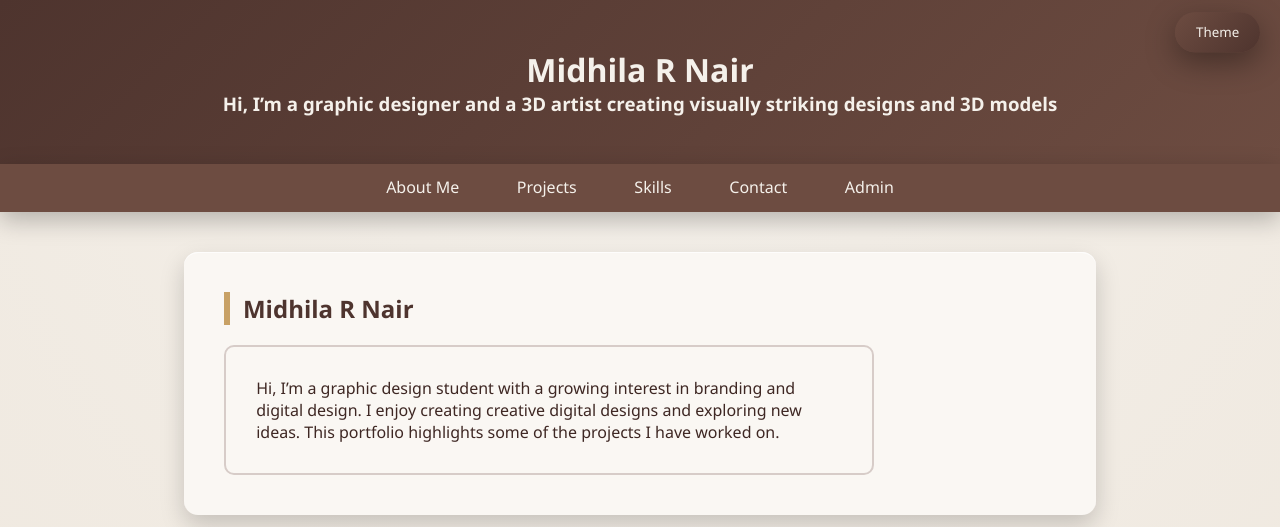
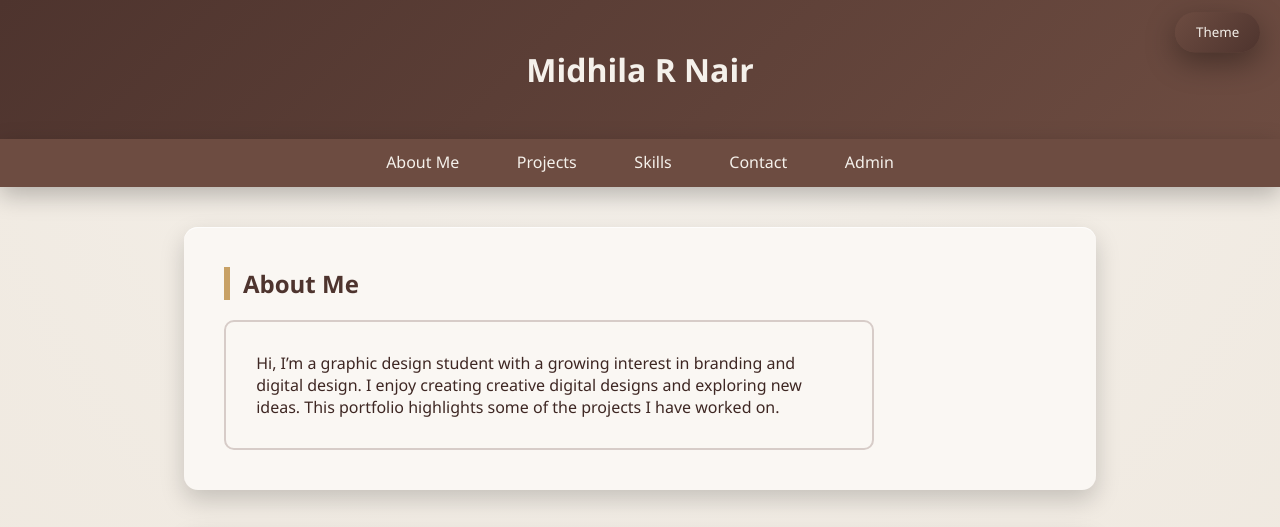
Before and after one commit to midhila345/Midhila.github.io, a plain HTML site: page index.html in a window 1280 px wide. Shown: the top 527 px of the page. Drawn offline with Linux system fonts and the light colour scheme.

Commit message:
updated file

```diff
--- a/index.html
+++ b/index.html
@@ -11,7 +11,7 @@
 
 <header class="header-section">
   <h1>Midhila R Nair</h1>
-  <h3>Hi, I’m a graphic designer and a 3D artist creating visually striking designs and 3D models</h3>
+
 </header>
 
 <nav class="nav-section">
@@ -30,7 +30,7 @@
 
   <section class="card about-section" id="about">
 
-<h2>Midhila R Nair</h2>
+<h2>About Me</h2>
 
 <div class="about-box">
 
```
